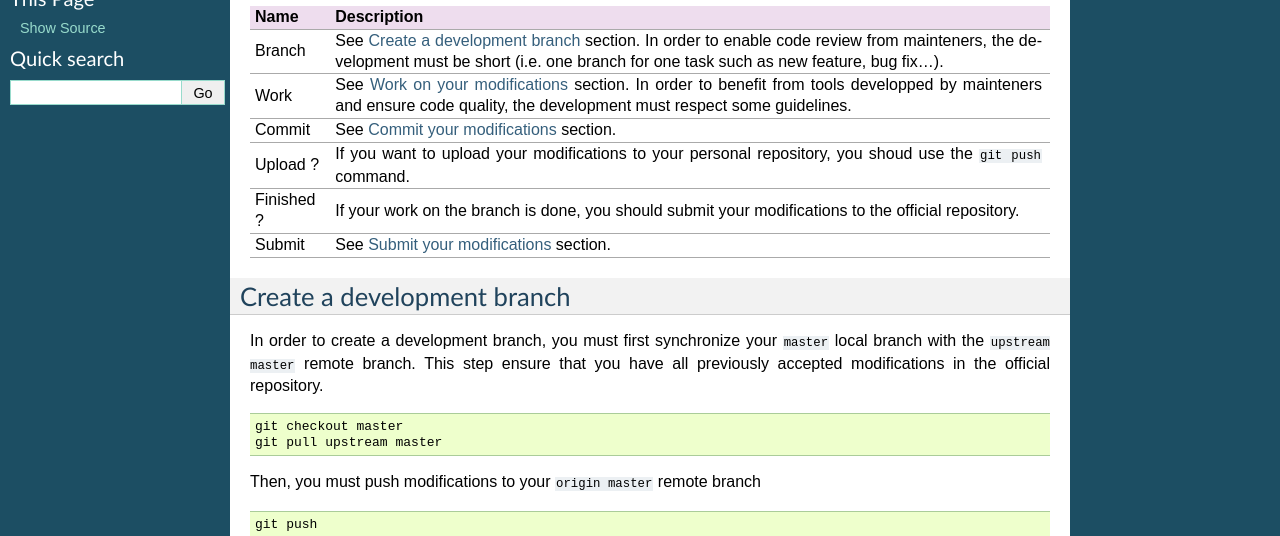
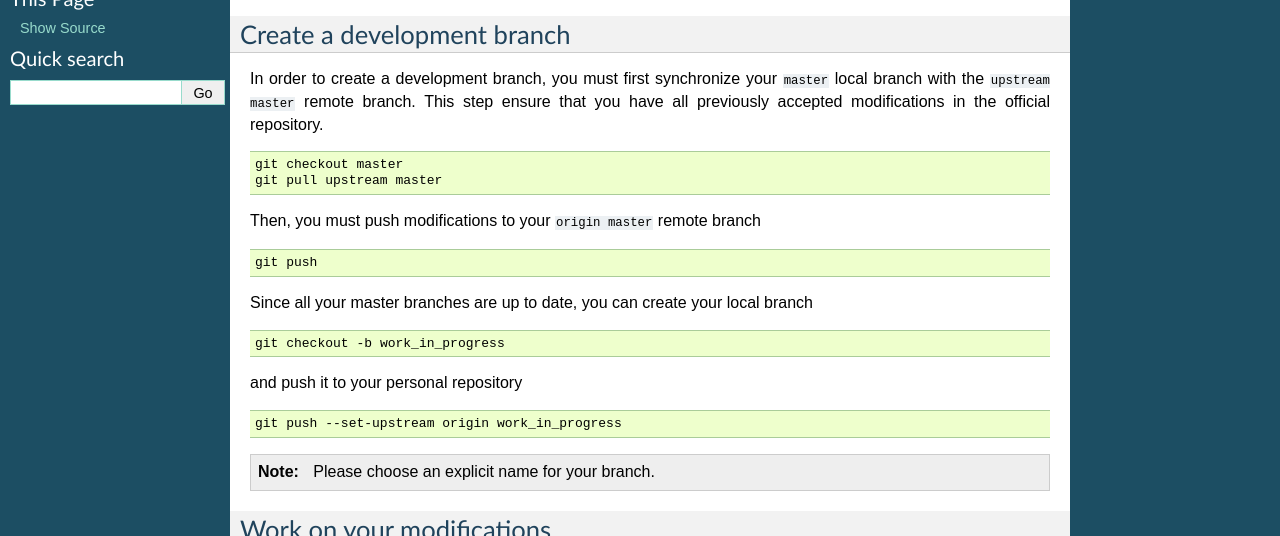
Before and after one commit to StatisKit/StatisKit, a Sphinx documentation site: the page built from doc/developper/public/contribute.rst, in a window 1280 px wide and 900 px high, cut to the strip 364-900 px from the top of the window. Built offline with Sphinx 7.4.7, drawn with Linux system fonts in a browser that asks for light colours; pages that are not in the unit, such as notebooks, are missing from menus; some of the changed lines change nothing that is shown.

Commit message:
modify diagram

```diff
--- a/doc/developper/public/contribute.rst
+++ b/doc/developper/public/contribute.rst
@@ -17,16 +17,20 @@
     blockdiag {
 
         A [label = "Branch", shape="roundedbox", description="See `Create a development branch`_ section. |br|
-                                                              In order to enable code review from mainteners, the development must be short |br|
-                                                              (i.e. one branch for one task such as new feature, bug fix...)."];
+                                                              In order to enable code review from mainteners, |br|
+                                                              the development must be short (i.e. one branch |br|
+                                                              for one task such as new feature, bug fix...)."];
         B [label = "Work", shape="roundedbox", description="See `Work on your modifications`_ section. |br|
-                                                            In order to benefit from tools developped by mainteners and ensure code quality, |br|
+                                                            In order to benefit from tools developped by |br|
+                                                            mainteners and ensure code quality, |br|
                                                             the development must respect some guidelines."];
         C [label = "Commit", shape="roundedbox", description="See `Commit your modifications`_ section."];
-        D [label = "Upload ?", shape="diamond", description="If you want to upload your modifications to your personal repository, |br|
-                                                             you shoud use the :code:`git push` command."];
-        E [label = "Finished ?", shape="diamond", description="If your work on the branch is done, you should submit your modifications |br|
-                                                               to the official repository."];
+        D [label = "Upload ?", shape="diamond", description="If you want to upload your modifications to |br|
+                                                             your personal repository, you shoud use the |br|
+                                                             :code:`git push` command."];
+        E [label = "Finished ?", shape="diamond", description="If your work on the branch is done, you |br|
+                                                               should submit your modifications to the |br|
+                                                               official repository."];
         F [label = "Submit", shape="roundedbox", description="See `Submit your modifications`_ section."];
 
         A -> B -> C;
@@ -47,30 +51,6 @@
 .. |br| raw:: html
 
    <br />
-
-.. raw:: html
-
-    <div style="margin: 0 auto; width: 100%;">
-
-+------------+-------------------------------------------------------------------------------------------------------------------------------------------------------------------------------------------+
-| Name       | Description                                                                                                                                                                               |
-+============+===========================================================================================================================================================================================+
-| Branch     | See `Create a development branch`_ section. In order to enable code review from mainteners, the development must be short (i.e. one branch for one task such as new feature, bug fix...). |
-+------------+-------------------------------------------------------------------------------------------------------------------------------------------------------------------------------------------+
-| Work       | See `Work on your modifications`_ section. In order to benefit from tools developped by mainteners and ensure code quality, the development must respect some guidelines.                 |
-+------------+-------------------------------------------------------------------------------------------------------------------------------------------------------------------------------------------+
-| Commit     | See `Commit your modifications`_ section.                                                                                                                                                 |
-+------------+-------------------------------------------------------------------------------------------------------------------------------------------------------------------------------------------+
-| Upload ?   | If you want to upload your modifications to your personal repository, you shoud use the :code:`git push` command.                                                                         |
-+------------+-------------------------------------------------------------------------------------------------------------------------------------------------------------------------------------------+
-| Finished ? | If your work on the branch is done, you should submit your modifications to the official repository.                                                                                      |
-+------------+-------------------------------------------------------------------------------------------------------------------------------------------------------------------------------------------+
-| Submit     | See `Submit your modifications`_ section.                                                                                                                                                 |
-+------------+-------------------------------------------------------------------------------------------------------------------------------------------------------------------------------------------+
-
-.. raw:: html
-
-    </div>
 
 Create a development branch
 ===========================
```
